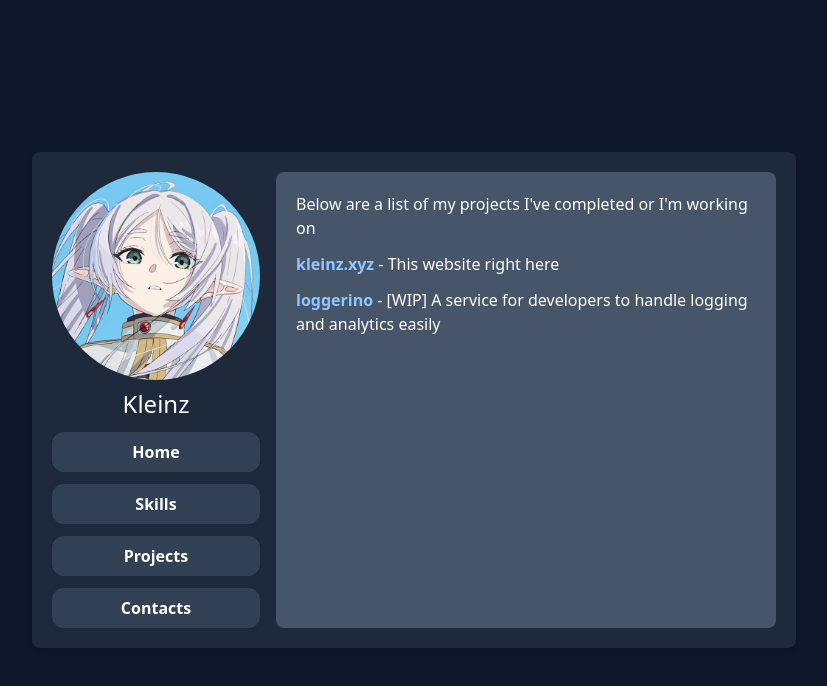
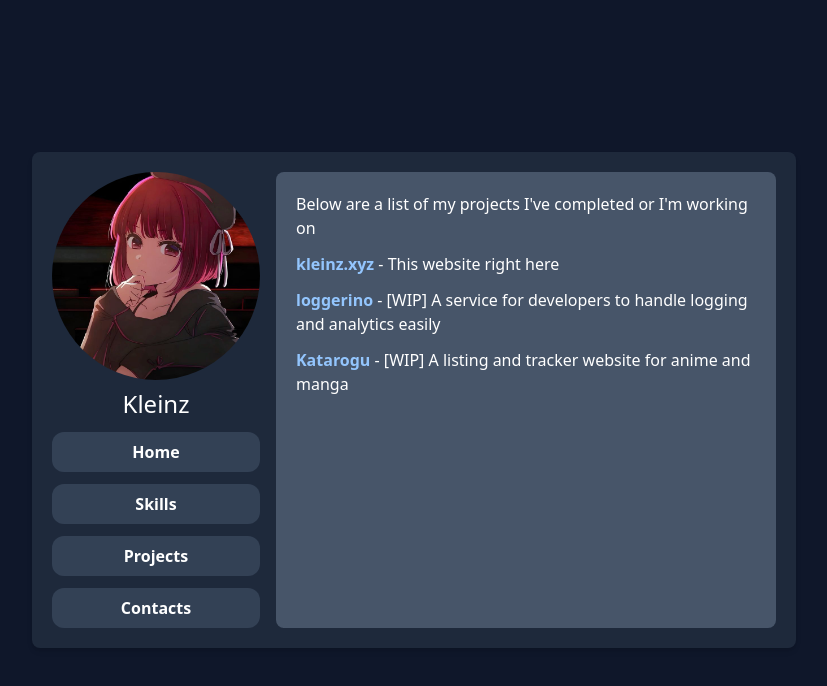
Before and after one commit to miguelbuccat/kleinz.xyz, a Nuxt app: page /projects in a window 1280 px wide. Shown: the top 686 px of the page, without its empty margins (226-1053 px from the left). Built offline with nearby package versions, Linux system fonts and the light colour scheme.

Commit message:
add kana

```diff
--- a/app.vue
+++ b/app.vue
@@ -3,7 +3,7 @@
     <div class="panel">
       <div class="panel-header">
         <div class="panel-me">
-          <img src="/frieren.jpg" class="me-avatar">
+          <img src="/kana.jpg" class="me-avatar">
           <h1 class="me">Kleinz</h1>
         </div>
         <div class="navbar">
--- a/pages/projects.vue
+++ b/pages/projects.vue
@@ -15,5 +15,8 @@ useHead({
     <div>
       <a href="#" class="text-blue-300"><strong>loggerino</strong></a> - [WIP] A service for developers to handle logging and analytics easily
     </div>
+    <div>
+      <a href="#" class="text-blue-300"><strong>Katarogu</strong></a> - [WIP] A listing and tracker website for anime and manga
+    </div>
   </div>
 </template>
```
Also changed, not shown: public/kana.jpg (added).
